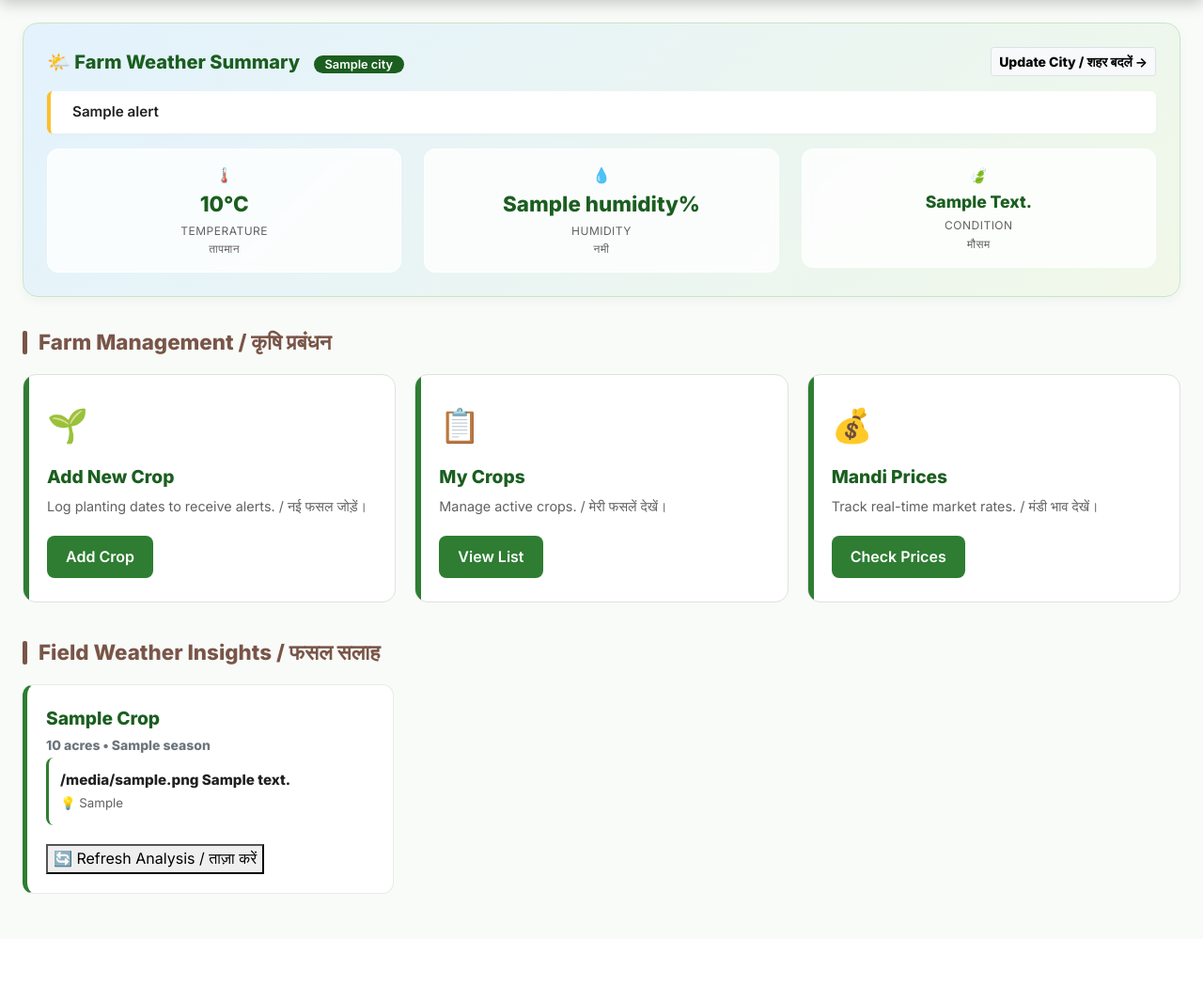
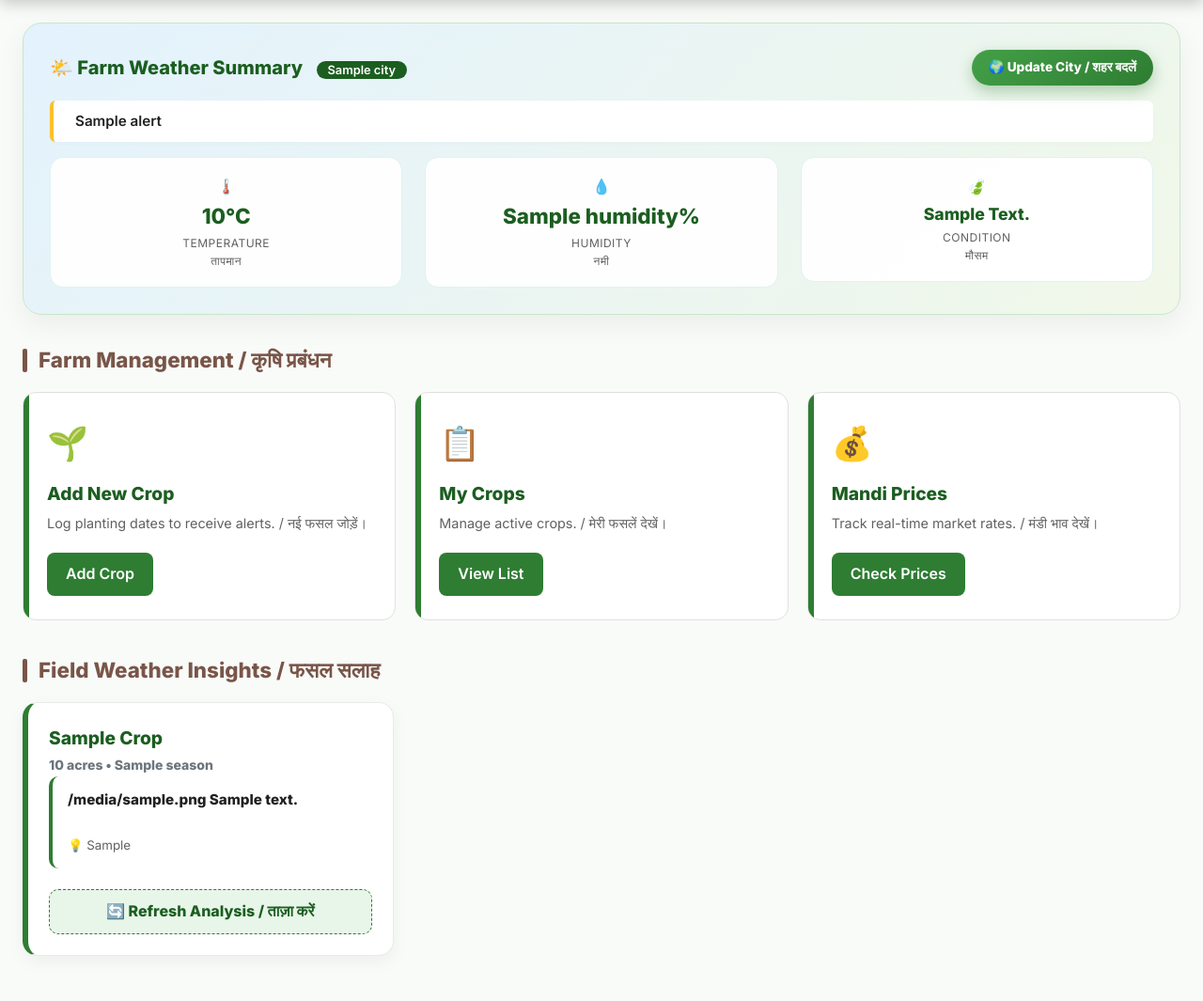
Before and after one commit to arnavvtt/SmartAgri-Portal, a Django app: template agri/templates/dashboard.html in a window 1280 px wide. Shown: the part 77-1142 px from the top of the page at 94% size. Before the commit the page ends 1028 px from the top, so only its background shows below. Run offline with Django 3.2, Linux system fonts and the light colour scheme; the template is opened without the code that fills it: most values are stand-ins (such as "Sample title", 1, 10 or a date in 2020).

Commit message:
Dashboard UI improved

```diff
--- a/agri/templates/dashboard.html
+++ b/agri/templates/dashboard.html
@@ -28,14 +28,38 @@ body {
     }
 
     /* --- WEATHER SUMMARY (Modified for Dynamic City Name) --- */
+
+    /* --- UPDATE CITY CTA --- */
+    .btn-update-city {
+        background: linear-gradient(135deg, #43a047, #2e7d32);
+        color: #ffffff;
+        padding: 8px 18px;
+        border-radius: 30px;
+        font-size: 0.85rem;
+        font-weight: 700;
+        text-decoration: none;
+        box-shadow: 0 6px 16px rgba(46, 125, 50, 0.35);
+        transition: all 0.25s ease;
+        border: none;
+    }
+
+    .btn-update-city:hover {
+        transform: translateY(-2px);
+        box-shadow: 0 10px 22px rgba(46, 125, 50, 0.45);
+        filter: brightness(1.05);
+        color: #ffffff;
+    }
+
     .weather-summary-compact {
         background: linear-gradient(135deg, #E3F2FD 0%, #F1F8E9 100%);
         border: 1px solid #C8E6C9;
-    border-radius: 16px;
-    padding: 25px;
-    box-shadow: 0 4px 12px rgba(0,0,0,0.04);
-    margin-bottom: 30px;
+        border-radius: 20px;
+        padding: 28px;
+        box-shadow: 0 10px 30px rgba(0, 0, 0, 0.06);
+        margin-bottom: 35px;
+        position: relative;
     }
+
 
     .city-indicator {
         background: var(--primary-deep);
@@ -48,13 +72,19 @@ body {
     }
 
     .weather-mini-stat {
-    background: rgba(255, 255, 255, 0.8);
-    border: 1px solid #ffffff;
-    border-radius: 12px;
-    padding: 15px;
+        background: rgba(255, 255, 255, 0.95);
+        border-radius: 14px;
+        padding: 18px;
         text-align: center;
-    backdrop-filter: blur(5px);
+        border: 1px solid #E0F2F1;
+        transition: all 0.25s ease;
     }
+
+    .weather-mini-stat:hover {
+        transform: translateY(-4px);
+        box-shadow: 0 8px 20px rgba(0, 0, 0, 0.08);
+    }
+
 
     .weather-mini-stat h4 {
         font-size: 1.4rem;
@@ -85,9 +115,10 @@ body {
         border-radius: 6px;
         margin-bottom: 10px;
         font-size: 0.95rem;
-    font-weight: 600; /* Made slightly bolder */
+        font-weight: 600;
+        /* Made slightly bolder */
         color: var(--text-main);
-    box-shadow: 0 2px 5px rgba(0,0,0,0.02);
+        box-shadow: 0 2px 5px rgba(0, 0, 0, 0.02);
     }
 
     /* --- DASHBOARD FEATURE CARDS (Same as your original) --- */
@@ -121,26 +152,67 @@ body {
     .feature-card:hover {
         transform: translateY(-4px);
         border-color: var(--primary-main);
-    box-shadow: 0 8px 20px rgba(0,0,0,0.06);
+        box-shadow: 0 8px 20px rgba(0, 0, 0, 0.06);
     }
 
-.feature-icon { font-size: 2.2rem; margin-bottom: 15px; display: block; }
-.feature-title { font-size: 1.2rem; font-weight: 700; color: var(--primary-deep); margin-bottom: 8px; }
-.feature-description { color: var(--text-muted); font-size: 0.9rem; margin-bottom: 20px; }
-.feature-btn { background: var(--primary-main); color: #ffffff; border: none; padding: 10px 20px; border-radius: 8px; font-weight: 600; text-decoration: none; display: inline-block; }
-.feature-btn:hover { background: var(--primary-deep); color: #ffffff; }
+    .feature-icon {
+        font-size: 2.2rem;
+        margin-bottom: 15px;
+        display: block;
+    }
+
+    .feature-title {
+        font-size: 1.2rem;
+        font-weight: 700;
+        color: var(--primary-deep);
+        margin-bottom: 8px;
+    }
+
+    .feature-description {
+        color: var(--text-muted);
+        font-size: 0.9rem;
+        margin-bottom: 20px;
+    }
+
+    .feature-btn {
+        background: var(--primary-main);
+        color: #ffffff;
+        border: none;
+        padding: 10px 20px;
+        border-radius: 8px;
+        font-weight: 600;
+        text-decoration: none;
+        display: inline-block;
+    }
+
+    .feature-btn:hover {
+        background: var(--primary-deep);
+        color: #ffffff;
+    }
 
     /* --- CROP INSIGHTS (Bilingual Updates) --- */
     .crop-insight-compact {
         background: white;
-    border-radius: 12px;
-    padding: 20px;
+        border-radius: 16px;
+        padding: 22px;
         border: 1px solid #EAEAEA;
-    border-left: 5px solid var(--primary-main);
+        border-left: 6px solid var(--primary-main);
         height: 100%;
+        box-shadow: 0 6px 18px rgba(0, 0, 0, 0.05);
+        transition: all 0.25s ease;
     }
 
-.crop-name { font-size: 1.2rem; font-weight: 800; color: var(--primary-deep); }
+    .crop-insight-compact:hover {
+        transform: translateY(-6px);
+        box-shadow: 0 12px 28px rgba(0, 0, 0, 0.08);
+    }
+
+
+    .crop-name {
+        font-size: 1.2rem;
+        font-weight: 800;
+        color: var(--primary-deep);
+    }
 
     .insight-compact {
         padding: 12px;
@@ -150,13 +222,54 @@ body {
         border-left: 3px solid var(--primary-main);
     }
 
-.eng-msg { font-weight: 700; display: block; margin-bottom: 2px; }
-.hin-msg { font-weight: 500; display: block; font-size: 0.85rem; color: #444; }
+    .eng-msg {
+        font-weight: 700;
+        display: block;
+        margin-bottom: 2px;
+    }
 
-.insight-compact.warning { border-left-color: var(--status-warning); background: #FFFDE7; }
-.insight-compact.danger { border-left-color: var(--status-danger); background: #FFEBEE; }
-.insight-compact.success { border-left-color: var(--status-success); background: #F1F8E9; }
-.insight-compact.info { border-left-color: var(--status-info); background: #E1F5FE; }
+    .hin-msg {
+        font-weight: 500;
+        display: block;
+        font-size: 0.85rem;
+        color: #444;
+    }
+
+    .insight-compact {
+        padding: 14px 16px;
+        margin-bottom: 14px;
+        border-radius: 10px;
+        font-size: 0.95rem;
+        line-height: 1.45;
+        border-left: 4px solid var(--primary-main);
+    }
+
+    .insight-compact strong {
+        font-weight: 700;
+        display: block;
+        margin-bottom: 4px;
+    }
+
+
+    .insight-compact.warning {
+        border-left-color: var(--status-warning);
+        background: #FFFDE7;
+    }
+
+    .insight-compact.danger {
+        border-left-color: var(--status-danger);
+        background: #FFEBEE;
+    }
+
+    .insight-compact.success {
+        border-left-color: var(--status-success);
+        background: #F1F8E9;
+    }
+
+    .insight-compact.info {
+        border-left-color: var(--status-info);
+        background: #E1F5FE;
+    }
 
     .section-header {
         font-size: 1.4rem;
@@ -176,8 +289,29 @@ body {
         border-radius: 2px;
     }
 
+    .btn-refresh-compact {
+        width: 100%;
+        margin-top: 12px;
+        padding: 10px 0;
+        border-radius: 10px;
+        background: #E8F5E9;
+        color: var(--primary-deep);
+        border: 1px dashed var(--primary-main);
+        font-weight: 700;
+        cursor: pointer;
+        transition: all 0.25s ease;
+    }
+
+    .btn-refresh-compact:hover {
+        background: var(--primary-main);
+        color: #ffffff;
+    }
+
+
     @media (max-width: 768px) {
-    .dashboard-grid { grid-template-columns: 1fr; }
+        .dashboard-grid {
+            grid-template-columns: 1fr;
+        }
     }
 </style>
 
@@ -188,7 +322,10 @@ body {
             <h5 class="mb-0" style="color: var(--primary-deep); font-weight: 800;">
                 🌤️ Farm Weather Summary <span class="city-indicator">{{ weather.city }}</span>
             </h5>
-            <a href="{% url 'weather' %}" class="btn btn-sm btn-light border fw-bold">Update City / शहर बदलें →</a>
+            <a href="{% url 'weather' %}" class="btn-update-city">
+                🌍 Update City / शहर बदलें
+            </a>
+
         </div>
 
         {% for alert in farm_summary %}
```
Lines whose indentation alone changed are shown as unchanged.
